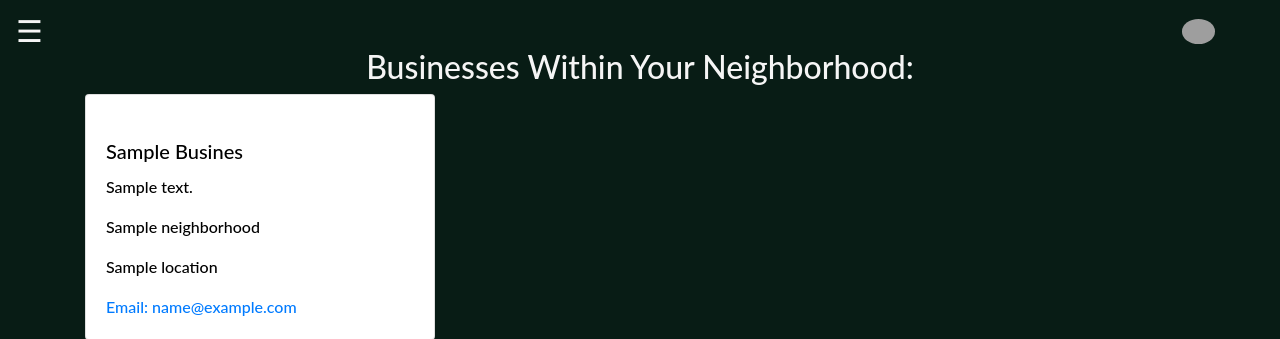
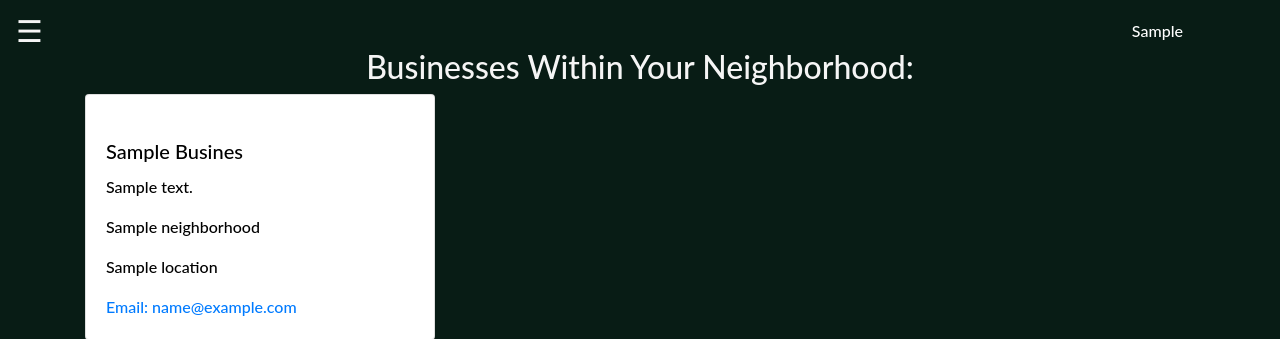
Before and after one commit to ezekielkibiego/The_Neighborhood, a Django app: page /businesses/ in a window 1280 px wide. Shown: the top 339 px of the page. Run offline with Django 3.2, Linux system fonts and the light colour scheme; a user stored in the database is signed in; tables that the repository leaves empty hold one stand-in row (values such as "Sample post"); some libraries are stand-ins or nearby versions; some web fonts are replaced; grey boxes are pictures that could not be loaded.

Commit message:
modify navbar

```diff
--- a/hoodapp/templates/navbar.html
+++ b/hoodapp/templates/navbar.html
@@ -7,7 +7,7 @@
     color: whitesmoke;
     }
     .nav-link{
-        margin-left: 90%;
+        margin-left: 85%;
     }
     .sidenav {
       height: 100%;
@@ -77,6 +77,7 @@
         <div class="">
             {% if user.is_authenticated %}
 
+
             <li class="dropdown btn btn-default">
                 <a href="#" class="dropdown-toggle btn btn-default" data-toggle="dropdown"><i
                         class="far fa-user text-white"></i>
@@ -100,6 +101,7 @@
                 </ul>
             </li>
 
+
             {% else %}
             <li>
                 <a class='btn btn-default' href="accounts/login" style="font-weight: 700;">Login</a>
@@ -113,8 +115,9 @@
     <span style="font-size:30px;cursor:pointer" onclick="openNav()">&#9776;</span>
 
     <a class="nav-link text-white" href="/profile" style=" color: black;" >
-      {% if profile.profile_photo %}
-      <img src="{{profile.profile_photo.url}}" alt="" style="border-radius: 50%; width: 50%; height: auto;">
+
+      {% if user.is_authenticated %}
+      <img src="{{user.profile.profile_photo.url}}" alt="" style="border-radius: 50%; width: 20%; height: auto;"> &nbsp; <span class="text-white">{{user.username|title}}</span>
       {%else%}
       <img src="https://st2.depositphotos.com/1104517/11965/v/600/depositphotos_119659092-stock-illustration-male-avatar-profile-picture-vector.jpg"
           class="card-img-top" alt="My profile picture" style="border-radius: 50%; width: 50%; height: auto;">
```
